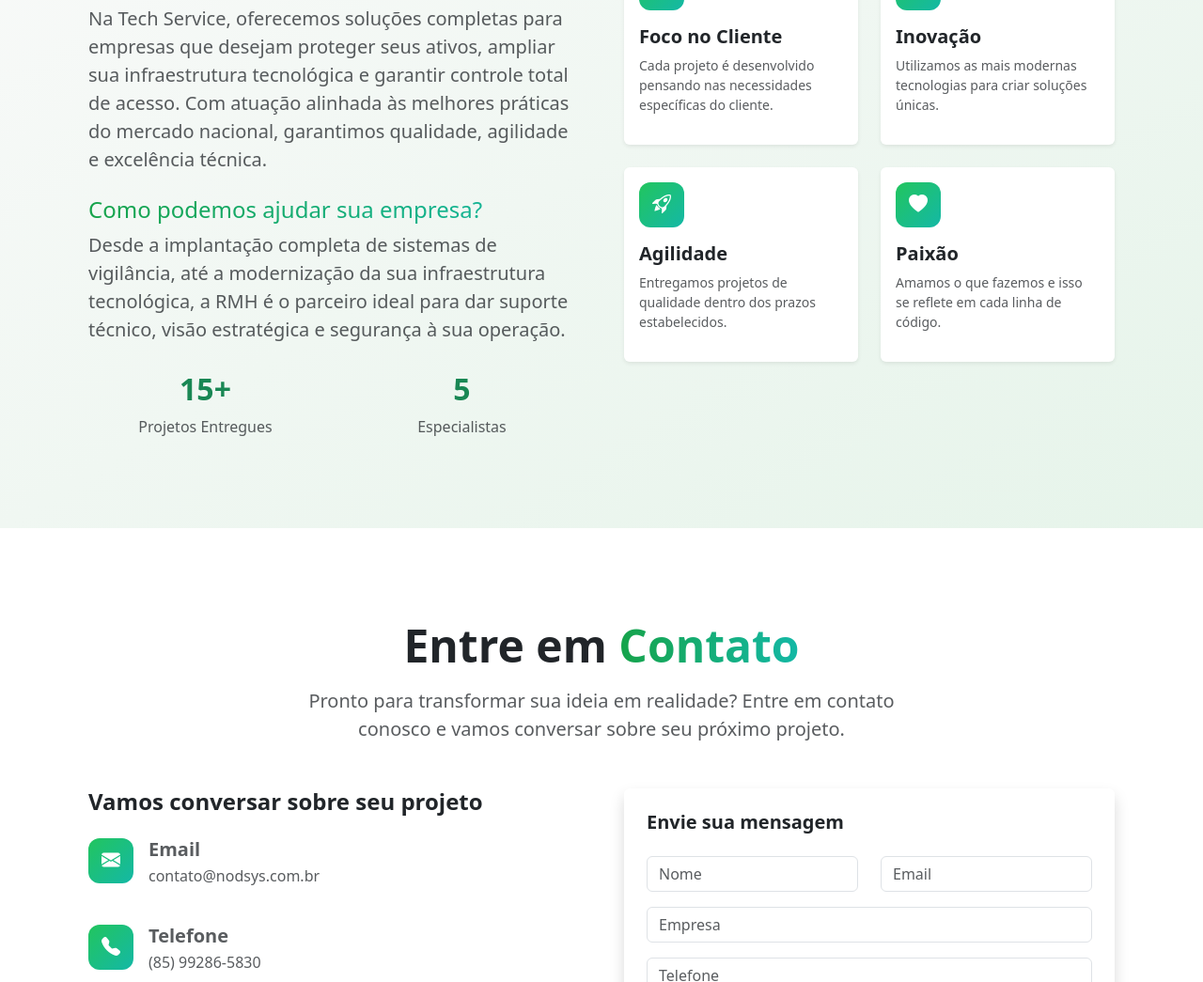
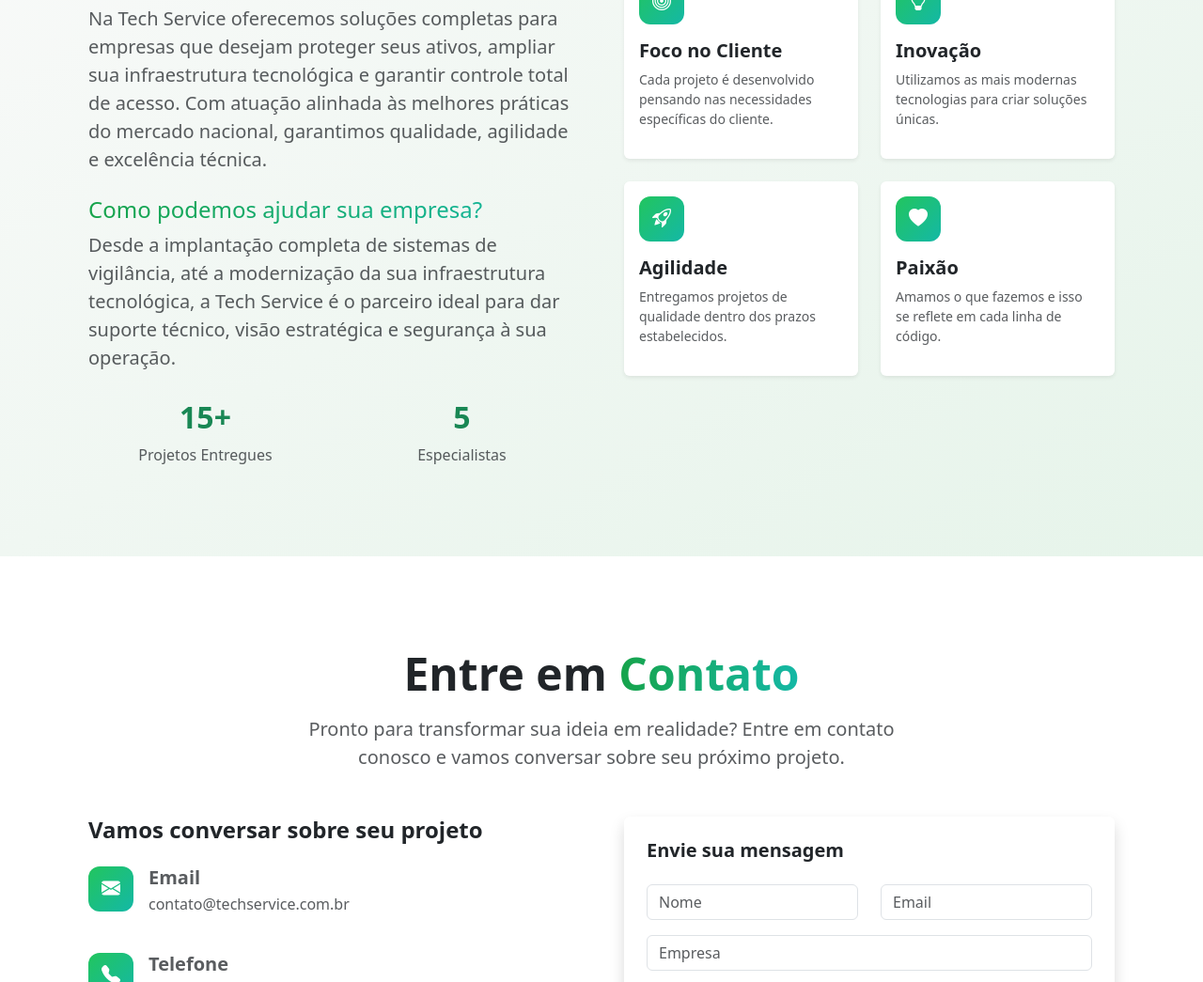
Before and after one commit to juliordg/TechService, a plain HTML site: page index.html in a window 1280 px wide. Shown: the part 1755-2800 px from the top of the page at 94% size. Drawn offline with nearby package versions, Linux system fonts and the light colour scheme.

Commit message:
Tech Service v1.0 - atualizações

```diff
--- a/index.html
+++ b/index.html
@@ -103,8 +103,8 @@
             <div class="rounded-circle bg-custom-pulse position-absolute top-0 start-0 w-100 h-100"></div>
             <div class="position-absolute top-50 start-50 translate-middle">
               <div class="position-relative">
-                <img src="img/imagem.png" alt="Team working" class="rounded-circle object-fit-cover"
-                  style="width: 320px; height: 320px;">
+                <img src="img/telecom.jpg" alt="Team working" class="rounded-circle object-fit-cover"
+                  style="width: 420px; height: 420px;">
                 <div
                   class="position-absolute top-0 start-0 w-100 h-100 rounded-circle bg-success opacity-25 mix-blend-overlay">
                 </div>
@@ -232,7 +232,7 @@
             <span class="d-block text-gradient">Tech Service</span>
           </h2>
           <p class="text-muted fs-5 mb-4">
-            Na Tech Service, oferecemos soluções completas para empresas que desejam proteger seus ativos, ampliar sua
+            Na Tech Service oferecemos soluções completas para empresas que desejam proteger seus ativos, ampliar sua
             infraestrutura tecnológica e garantir controle total de acesso. Com atuação alinhada às melhores práticas do
             mercado nacional, garantimos qualidade, agilidade e excelência técnica.
           </p>
@@ -241,7 +241,7 @@
           </h4>
           <p class="text-muted fs-5 mb-4">
             Desde a implantação completa de sistemas de vigilância, até a modernização da sua infraestrutura
-            tecnológica, a RMH é o parceiro ideal para dar suporte técnico, visão estratégica e segurança à sua
+            tecnológica, a Tech Service é o parceiro ideal para dar suporte técnico, visão estratégica e segurança à sua
             operação.
           </p>
 
@@ -341,7 +341,7 @@
             </div>
             <div>
               <h5 class="mb-1 fw-semibold text-muted">Email</h5>
-              <p class="text-muted">contato@nodsys.com.br</p>
+              <p class="text-muted">contato@techservice.com.br</p>
             </div>
           </div>
 
```
Also changed, not shown: img/telecom.jpg (added).
